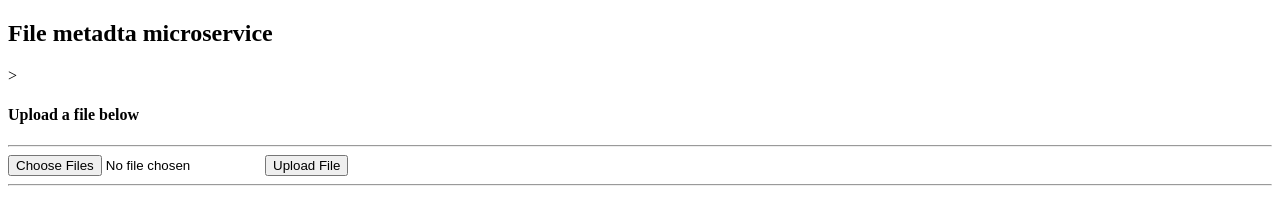
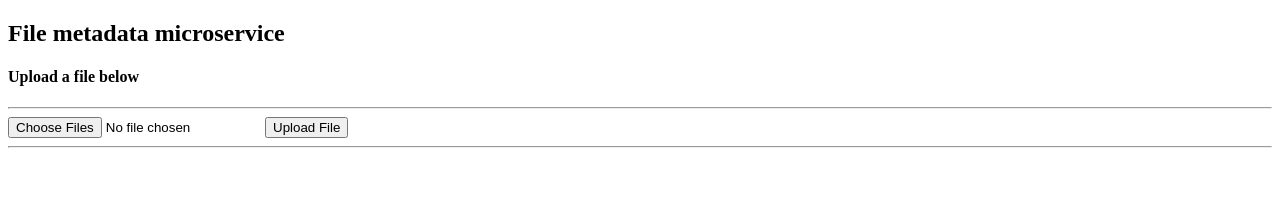
Before and after one commit to ashishdutta007/fcc-filemetadata-api, a website: page client/index.html in a window 1280 px wide. Drawn offline with nearby package versions, Linux system fonts and the light colour scheme.

Commit message:
view changes

```diff
--- a/client/index.html
+++ b/client/index.html
@@ -8,7 +8,7 @@
 </head>
 
 <body>
-		<h2>File metadta microservice</h2>>
+		<h2>File metadata microservice</h2>
     <h4>Upload a file below</h4>
     <hr/>
     <form id="uploadForm" method="post" enctype="multipart/form-data" action="/upload">
```
